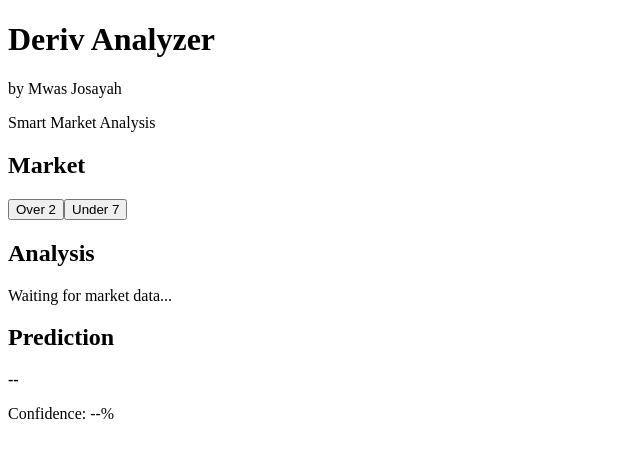
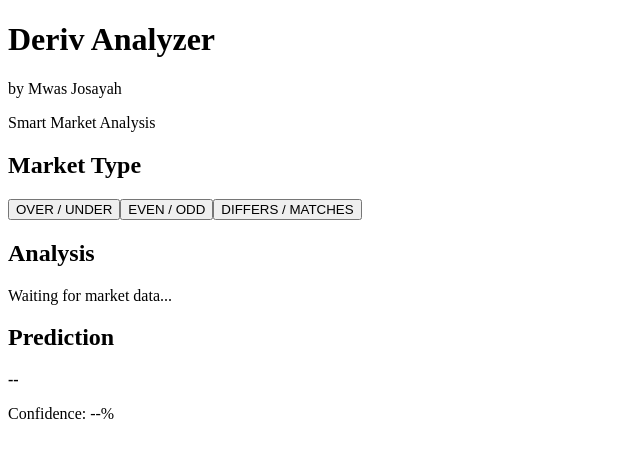
Before and after one commit to mwasjosayah/deriv-analyzer, a Next.js app: page / in a window 1280 px wide. Shown: the top 458 px of the page, without its empty margins (0-640 px from the left). Built offline with nearby package versions, Linux system fonts and the light colour scheme.

Commit message:
Update page.tsx

```diff
--- a/app/page.tsx
+++ b/app/page.tsx
@@ -8,9 +8,13 @@
       </header>
 
       <section className="market">
-        <h2>Market</h2>
-        <button>Over 2</button>
-        <button>Under 7</button>
+        <h2>Market Type</h2>
+
+        <div className="market-buttons">
+          <button>OVER / UNDER</button>
+          <button>EVEN / ODD</button>
+          <button>DIFFERS / MATCHES</button>
+        </div>
       </section>
 
       <section className="card">
```
